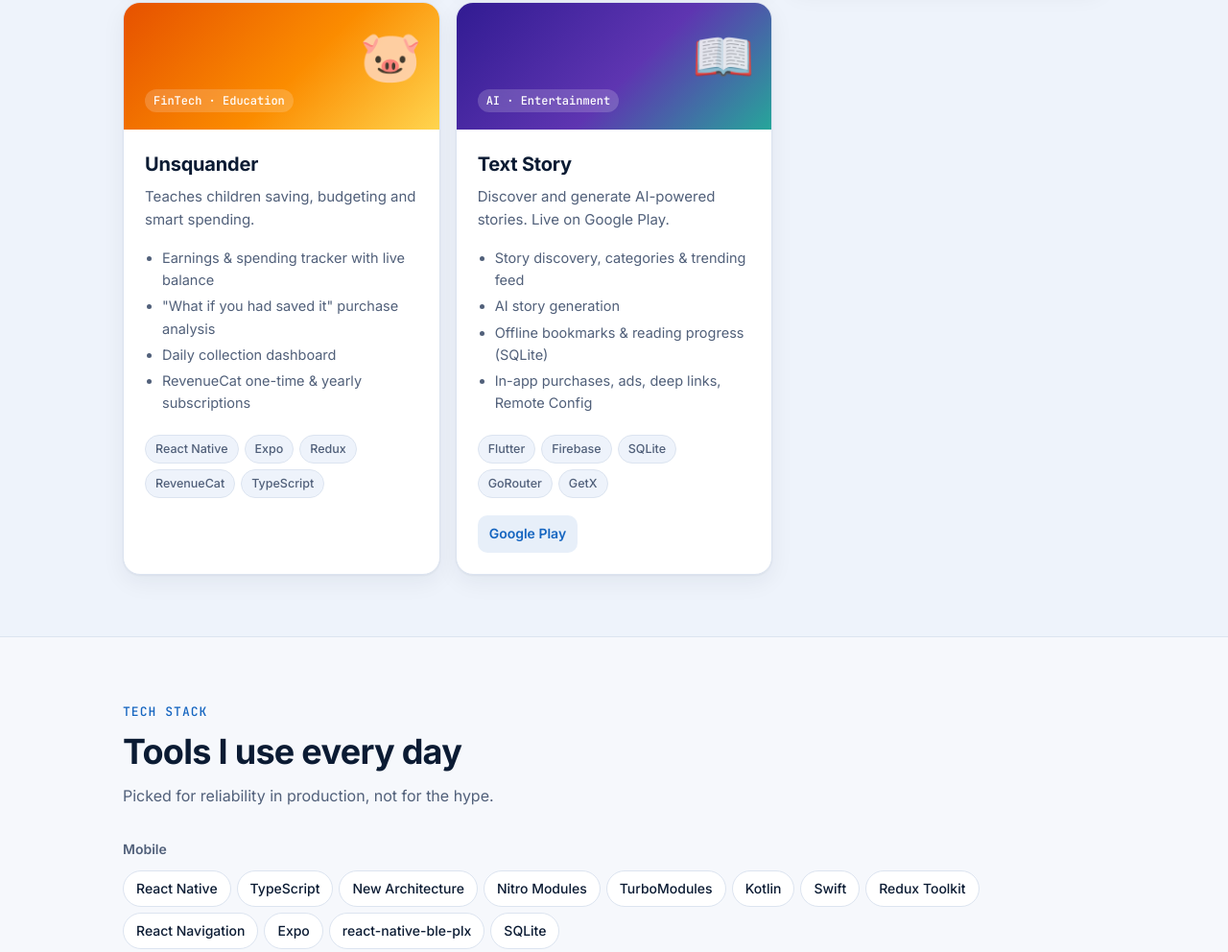
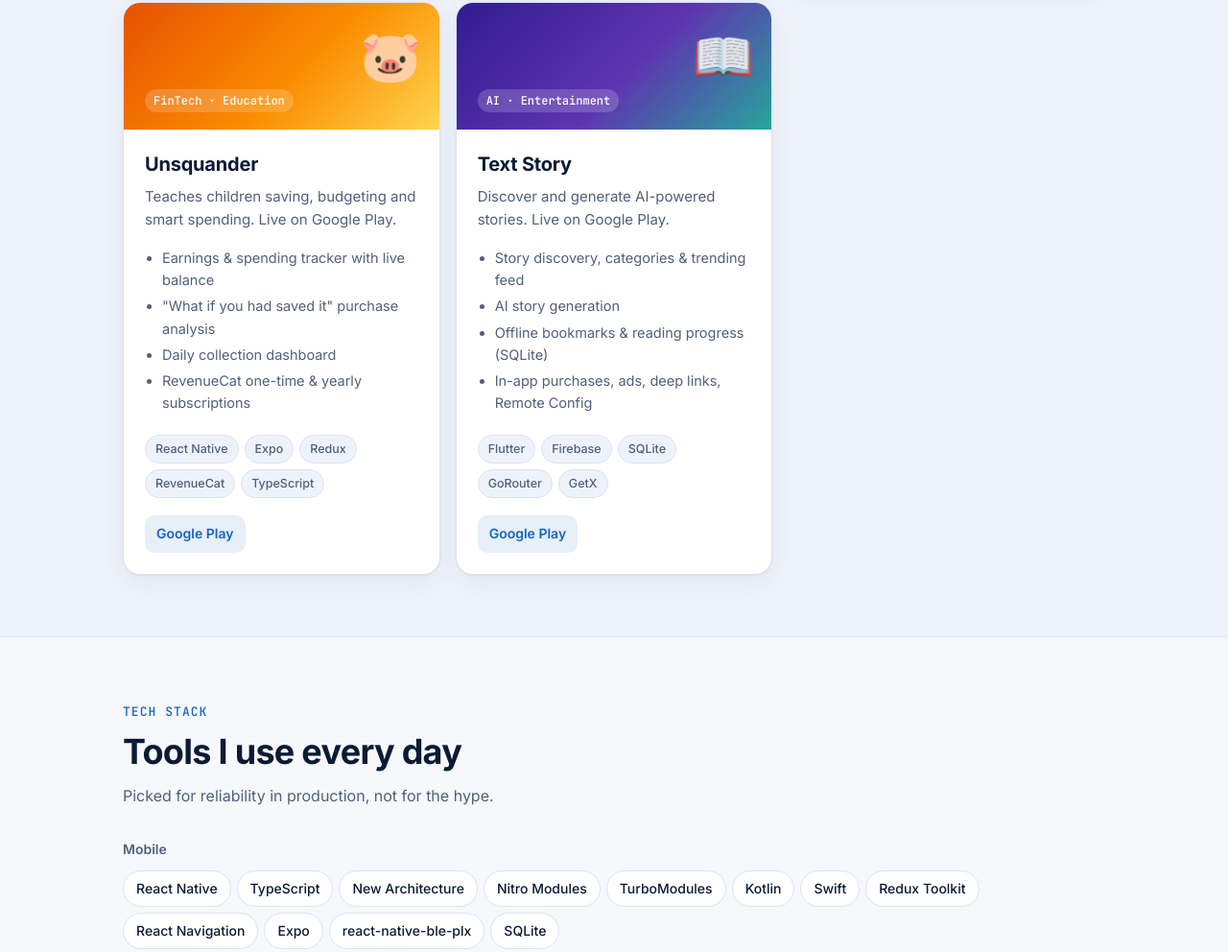
Before and after one commit to Parthshiroya06/Parthshiroya06, a plain HTML site: page index.html in a window 1280 px wide. Shown: the part 2328-3320 px from the top of the page at 96% size. Drawn offline with Linux system fonts and the light colour scheme.

Commit message:
Add the Google Play link for Unsquander
Co-Authored-By: Claude Opus 5.5 <noreply@anthropic.com>

```diff
--- a/index.html
+++ b/index.html
@@ -315,7 +315,7 @@
         <div class="cover c-uns"><span class="emoji">🐷</span><span class="tag">FinTech · Education</span></div>
         <div class="body">
           <h3>Unsquander</h3>
-          <p>Teaches children saving, budgeting and smart spending.</p>
+          <p>Teaches children saving, budgeting and smart spending. Live on Google Play.</p>
           <ul>
             <li>Earnings &amp; spending tracker with live balance</li>
             <li>"What if you had saved it" purchase analysis</li>
@@ -323,6 +323,7 @@
             <li>RevenueCat one-time &amp; yearly subscriptions</li>
           </ul>
           <div class="chips"><span class="chip">React Native</span><span class="chip">Expo</span><span class="chip">Redux</span><span class="chip">RevenueCat</span><span class="chip">TypeScript</span></div>
+          <div class="links"><a href="https://play.google.com/store/apps/details?id=com.devshore.unsquander" target="_blank" rel="noopener">Google Play</a></div>
         </div>
       </article>
 
```
Also changed, not shown: 1 other file.
